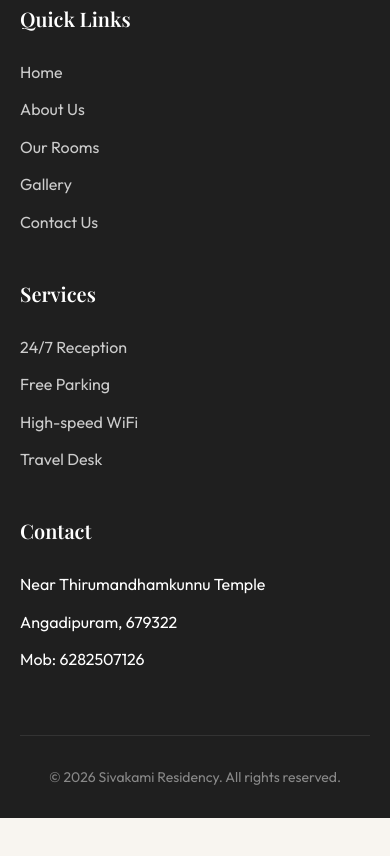
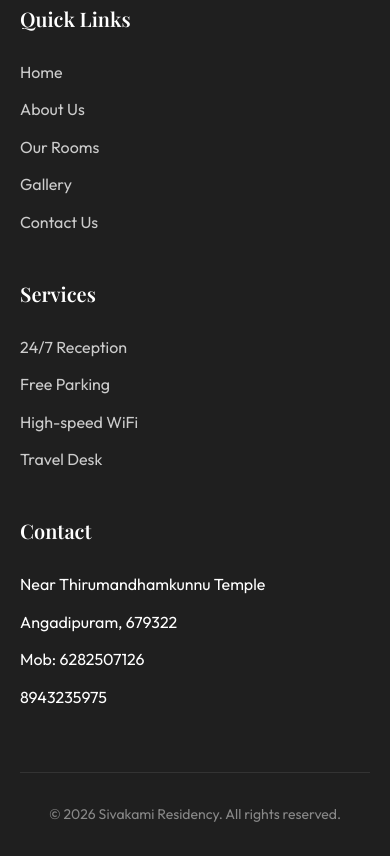
Before and after one commit to amalpravasi4455/sivakamirecidency, a plain HTML site: page about.html in a window 390 px wide. Shown: the part 2686-3542 px from the top of the page. Before the commit the page ends 3504 px from the top, so only its background shows below. Drawn offline with nearby package versions, Linux system fonts and the light colour scheme.

Commit message:
Mobile no added

```diff
--- a/about.html
+++ b/about.html
@@ -129,6 +129,7 @@
                         <li>Near Thirumandhamkunnu Temple</li>
                         <li>Angadipuram, 679322</li>
                         <li>Mob: 6282507126</li>
+                        <li>8943235975</li>
                     </ul>
                 </div>
             </div>
```
